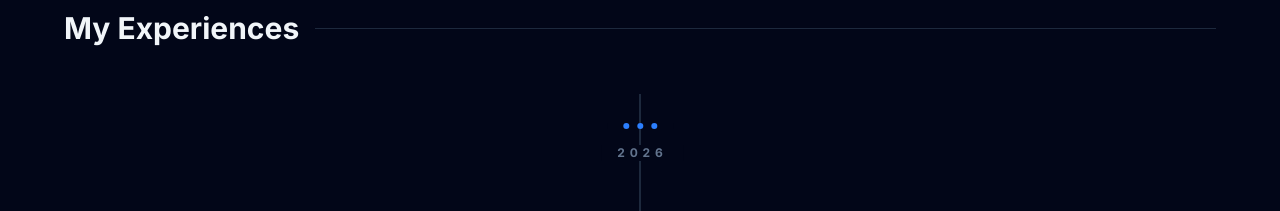
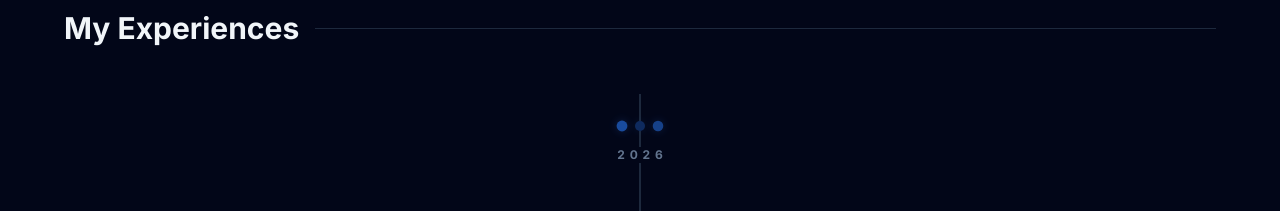
Before and after one commit to nabiladem/portfolio, a React (Vite) app: page / in a window 1280 px wide. Shown: the part 1820-2031 px from the top of the page. Built offline with nearby package versions, Linux system fonts and the light colour scheme.

Commit message:
Enhance timeline

```diff
--- a/src/App.jsx
+++ b/src/App.jsx
@@ -371,16 +371,24 @@ function App() {
         <div className="relative space-y-12 before:absolute before:inset-0 before:ml-5 before:-translate-x-px md:before:mx-auto md:before:translate-x-0 before:h-full before:w-0.5 before:bg-slate-800">
           <div className="w-full relative flex items-center justify-center py-12">
             <div className="absolute left-5 md:left-1/2 -translate-x-1/2 flex flex-col items-center gap-4">
-              <motion.div
-                initial={{ opacity: 0, scale: 0.8 }}
-                whileInView={{ opacity: 1, scale: 1 }}
-                viewport={{ once: true }}
-                className="z-10 bg-slate-950 px-4 flex gap-2 items-center"
-              >
-                <div className="w-1.5 h-1.5 rounded-full bg-blue-500" />
-                <div className="w-1.5 h-1.5 rounded-full bg-blue-500" />
-                <div className="w-1.5 h-1.5 rounded-full bg-blue-500" />
-              </motion.div>
+              <div className="z-10 bg-slate-950 px-4 flex gap-2 items-center">
+                {[0, 1, 2].map((i) => (
+                  <motion.div
+                    key={i}
+                    animate={{
+                      opacity: [0.3, 1, 0.3],
+                      scale: [1, 1.2, 1]
+                    }}
+                    transition={{
+                      duration: 2,
+                      repeat: Infinity,
+                      delay: i * 0.4,
+                      ease: "easeInOut"
+                    }}
+                    className="w-2.5 h-2.5 rounded-full bg-blue-500 shadow-[0_0_8px_rgba(59,130,246,0.4)]"
+                  />
+                ))}
+              </div>
               <motion.span
                 initial={{ opacity: 0 }}
                 whileInView={{ opacity: 1 }}
```
